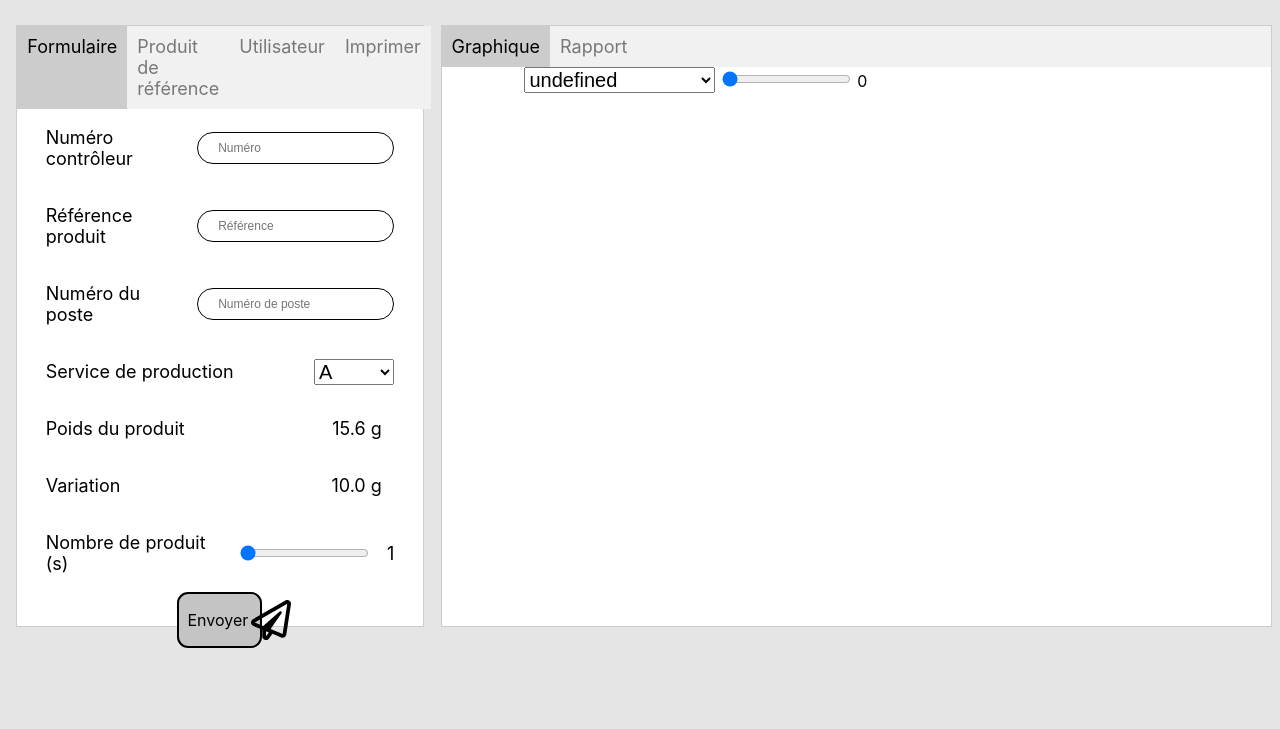
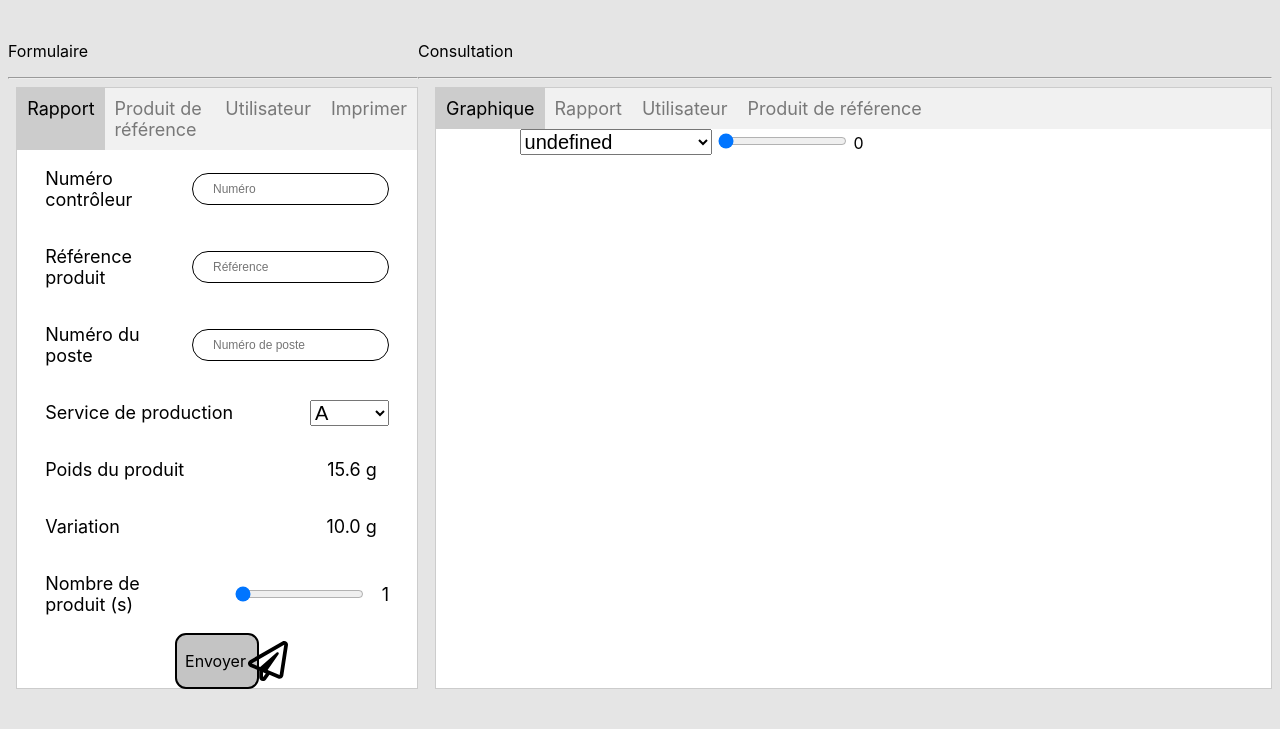
Before and after one commit to Michelprogram/delpharm, a Node server app: page / in a window 1280 px wide. Shown: the part 72-801 px from the top of the page. Run offline with Node 20, Linux system fonts and the light colour scheme; tables that the repository leaves empty or names only in its code hold one stand-in row (values such as "Sample post").

Commit message:
tableau page d'accueil html

```diff
--- a/controllers/api.js
+++ b/controllers/api.js
@@ -18,21 +18,21 @@
     //Récupère le poid de la balance et le retourne en format Json
     res.send("test api")
 }
-const select_product = async (req,res) =>{
-    //Retourne la list des produits sélectionner
-    /*
-    const t = await Produit.select_Produit()
-    console.log(t)
-    res.send("tes")
-    */
 
+const select_all_controleur = (req,res) =>{
+    Controleur.select_Controleur((result)=>{
+        res.json(result)
+    })
+}
+
+const select_all_product = (req,res) =>{
     Produit.select_Produit((result)=>{
         res.json(result)
     })
 
 }
 
-const select_rapport = (req,res)=>{
+const select_all_rapport = (req,res)=>{
     Rapport.select_Rapport((result)=>{
         res.send(result)
     })
@@ -164,8 +164,9 @@
 module.exports = {
     weight,
     add_rapport,
-    select_product,
-    select_rapport,
+    select_all_controleur,
+    select_all_product,
+    select_all_rapport,
     add_produit_reference,
     add_user
 }
--- a/public/script/home/rapport.js
+++ b/public/script/home/rapport.js
@@ -1,4 +1,6 @@
 const table_rapport = document.querySelector('#table-rapport')
+const table_utilisateur = document.querySelector('#table-utilisateur')
+const table_produit = document.querySelector('#table-produit-reference')
 
 Myrequest("/API/select/all_rapport","GET")
 .then((data)=>{
@@ -14,3 +16,36 @@
         table_rapport.appendChild(tr)
     }
 })
+
+Myrequest("/API/select/all_controleur","GET")
+.then((data)=>{
+    for (const key in data) {
+        const tr = document.createElement('tr')
+        for (const [keys, value] of Object.entries(data[key])) {
+            const td = document.createElement('td')
+            const text_node = document.createTextNode(`${value}`)
+            td.appendChild(text_node)
+            tr.appendChild(td)
+        }
+
+        table_utilisateur.appendChild(tr)
+    }
+    console.log(data)
+})
+
+
+Myrequest("/API/select/all_product","GET")
+.then((data)=>{
+    for (const key in data) {
+        const tr = document.createElement('tr')
+        for (const [keys, value] of Object.entries(data[key])) {
+            const td = document.createElement('td')
+            const text_node = document.createTextNode(`${value}`)
+            td.appendChild(text_node)
+            tr.appendChild(td)
+        }
+
+        table_produit.appendChild(tr)
+    }
+    console.log(data)
+})
--- a/public/style/home/tableau.css
+++ b/public/style/home/tableau.css
@@ -23,6 +23,6 @@
 
 }
 
-#header-tab{
+.header-tab{
     background-color: antiquewhite;
 }
--- a/public/style/home/tabs.css
+++ b/public/style/home/tabs.css
@@ -14,7 +14,7 @@
 }
 
 
-#tab-right-0,#tab-right-1,#tab-left-0,#tab-left-1,#tab-left-2,#tab-left-3{
+#tab-right-0,#tab-right-1,#tab-right-2,#tab-right-3,#tab-left-0,#tab-left-1,#tab-left-2,#tab-left-3{
     padding: 10px;
     cursor: pointer;
 }
--- a/routes/api.js
+++ b/routes/api.js
@@ -4,9 +4,11 @@
 
 routes.get('/weight',api_page_controller.weight)
 
-routes.get('/select/all_product',api_page_controller.select_product)
+routes.get('/select/all_controleur',api_page_controller.select_all_controleur)
 
-routes.get('/select/all_rapport',api_page_controller.select_rapport)
+routes.get('/select/all_product',api_page_controller.select_all_product)
+
+routes.get('/select/all_rapport',api_page_controller.select_all_rapport)
 
 routes.post('/formulaire/rapport',api_page_controller.add_rapport)
 
--- a/views/home/index.html
+++ b/views/home/index.html
@@ -28,11 +28,12 @@
 
         <div id="div1">
 
-
+            <p>Formulaire</p>
+            <hr>
             <div class="Container tabs">
 
                 <div class="title-tabs" id="tabs-left">
-                    <div id="tab-left-0" class="title-on">Formulaire</div>
+                    <div id="tab-left-0" class="title-on">Rapport</div>
                     <div id="tab-left-1" class="title-off">Produit de référence</div>
                     <div id="tab-left-2" class="title-off">Utilisateur</div>
                     <div id="tab-left-3" class="title-off">Imprimer</div>
@@ -186,11 +187,16 @@
 
         <div id="div2">
 
+            <p>Consultation</p>
+            <hr>
             <div class="Container tabs">
 
                 <div class="title-tabs" id="tabs-right">
                     <div id="tab-right-0" class="title-on">Graphique</div>
                     <div id="tab-right-1" class="title-off">Rapport</div>
+                    <div id="tab-right-2" class="title-off">Utilisateur</div>
+                    <div id="tab-right-3" class="title-off">Produit de référence</div>
+
                 </div>
 
 
@@ -204,7 +210,7 @@
 
                 <div id="tab-content-right-1" class="display-off">
                     <table id="table-rapport">
-                        <tr id="header-tab">
+                        <tr class="header-tab">
                             <th>Id</th>
                             <th>Contrôleur</th>
                             <th>Date et Heure</th>
@@ -215,6 +221,29 @@
                             <th>Variation (g)</th>
                             <th>Conforme</th>
                             <th>Nombre de produit(s)</th>
+                        </tr>
+
+                    </table>
+                </div>
+
+                <div id="tab-content-right-2" class="display-off">
+                    <table id="table-utilisateur">
+                        <tr class="header-tab">
+                            <th>Identifiant</th>
+                            <th>Nom</th>
+                            <th>Prénom</th>
+                            <th>Mail</th>
+                        </tr>
+
+                    </table>
+                </div>
+
+                <div id="tab-content-right-3" class="display-off">
+                    <table id="table-produit-reference">
+                        <tr class="header-tab">
+                            <th>Référence</th>
+                            <th>Grammes</th>
+                            <th>Nom</th>
                         </tr>
 
                     </table>
```
Also changed, not shown: models/controleur.model.js (+0 -12 lines), models/produit.model.js (+0 -11 lines).
